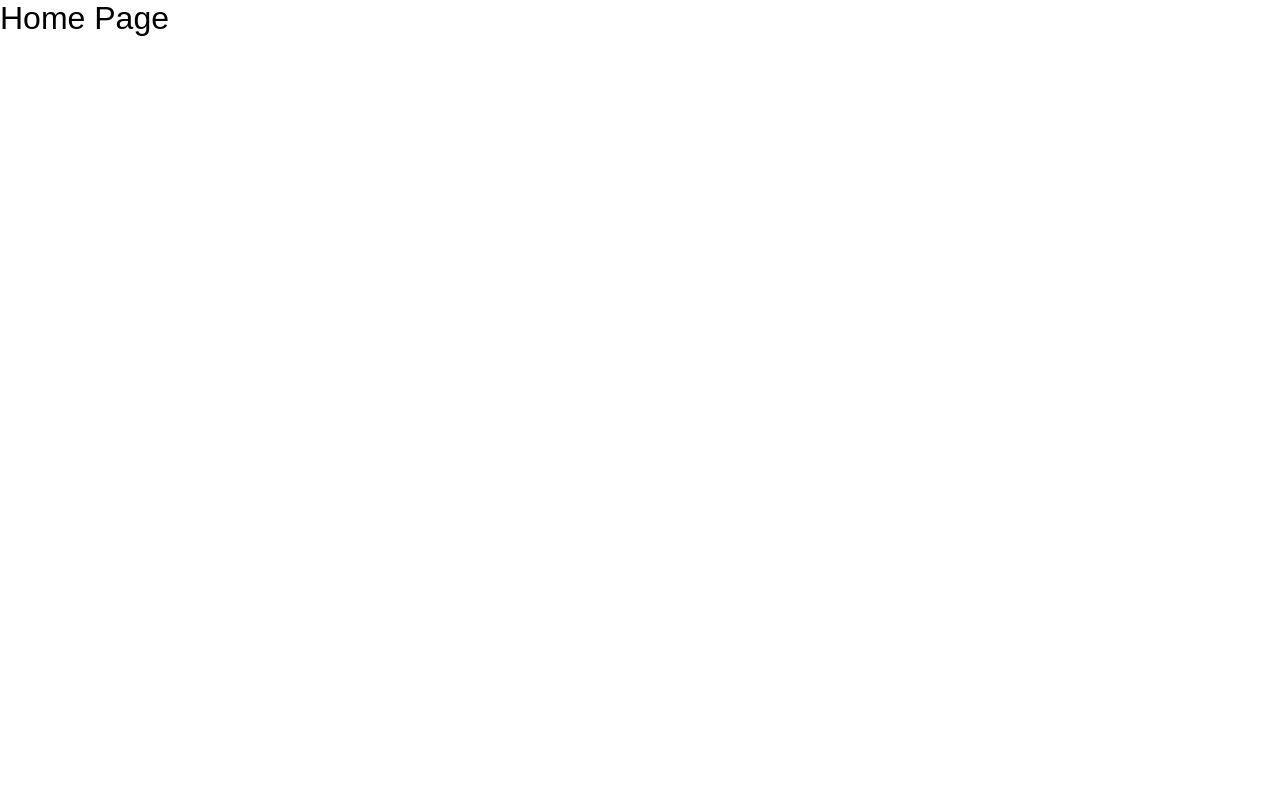
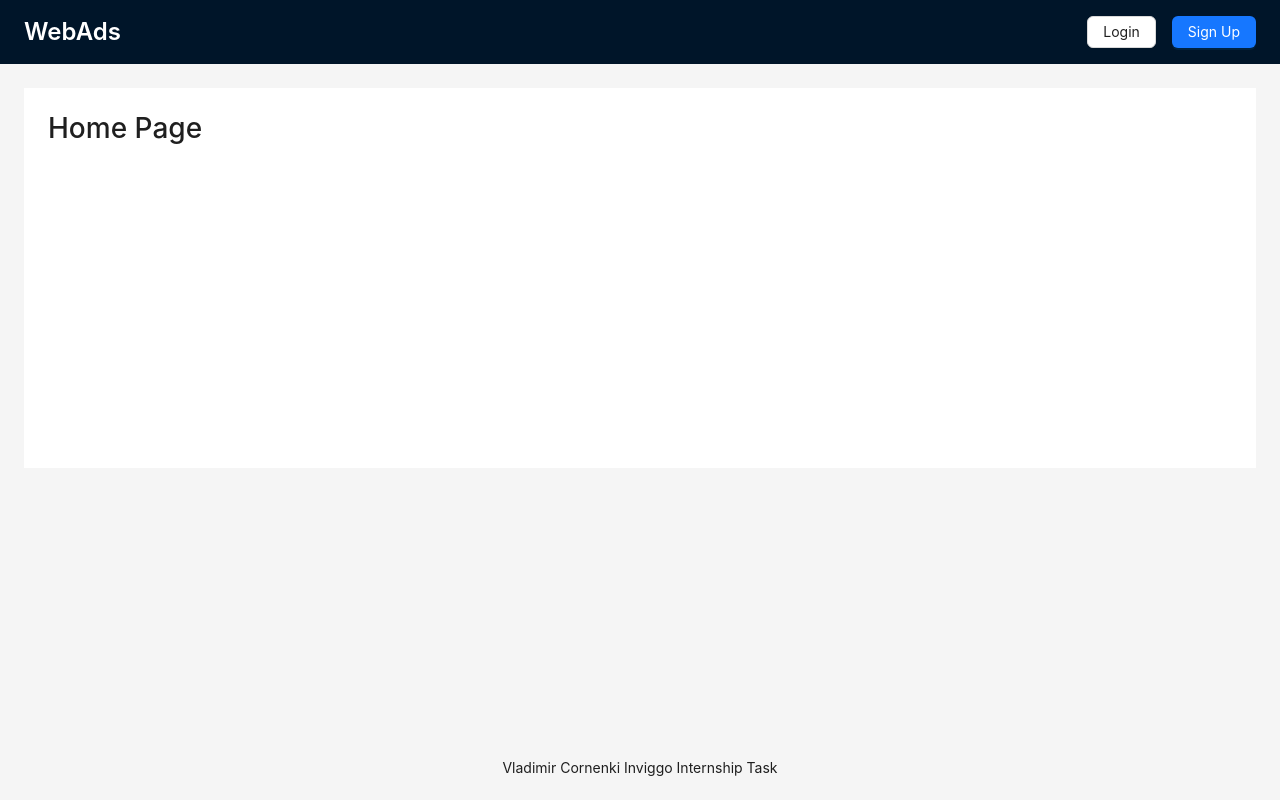
Before and after one commit to cornenkiV/web-ads, a React (Create React App) app in the folder frontend/: page / in a window 1280 px wide. Built offline with nearby package versions, Linux system fonts and the light colour scheme.

Commit message:
feat: implemented navbar

```diff
--- a/frontend/src/App.tsx
+++ b/frontend/src/App.tsx
@@ -1,14 +1,24 @@
 import React from 'react';
 import { BrowserRouter, Routes, Route } from 'react-router-dom';
 import { AuthProvider } from './context/AuthContext';
+import AppLayout from './components/layout/AppLayout';
+
+const HomePage = () => <h1>Home Page</h1>;
+const LoginPage = () => <h1>Login</h1>;
+const RegisterPage = () => <h1>Register</h1>;
+const NewAdPage = () => <h1>Create ad</h1>;
 
 function App() {
   return (
     <AuthProvider>
       <BrowserRouter>
         <Routes>
-          <Route path="/" element={<h1>Home Page</h1>} />
-          <Route path="/login" element={<h1>Login Page</h1>} />
+          <Route path="/" element={<AppLayout />}>
+            <Route index element={<HomePage />} />
+            <Route path="/login" element={<LoginPage />} />
+            <Route path="/register" element={<RegisterPage />} />
+            <Route path="/ads/create" element={<NewAdPage />} />
+          </Route>
         </Routes>
       </BrowserRouter>
     </AuthProvider>
--- /dev/null
+++ b/frontend/src/components/layout/AppLayout.tsx
@@ -0,0 +1,26 @@
+import React from 'react';
+import { Layout } from 'antd';
+import { Outlet } from 'react-router-dom';
+import NavBar from './NavBar';
+
+const { Header, Content, Footer } = Layout;
+
+const AppLayout: React.FC = () => {
+    return (
+        <Layout style={{ minHeight: '100vh' }}>
+            <Header style={{ position: 'fixed', zIndex: 1, width: '100%', padding: '0 24px' }}>
+                <NavBar />
+            </Header>
+            <Content style={{ padding: '0 24px', marginTop: 88 }}>
+                <div style={{ background: '#fff', padding: 24, minHeight: 380 }}>
+                    <Outlet />
+                </div>
+            </Content>
+            <Footer style={{ textAlign: 'center' }}>
+                Vladimir Cornenki Inviggo Internship Task
+            </Footer>
+        </Layout>
+    );
+};
+
+export default AppLayout;
--- /dev/null
+++ b/frontend/src/components/layout/NavBar.tsx
@@ -0,0 +1,99 @@
+import React, { useState } from 'react';
+import { Link, useNavigate } from 'react-router-dom';
+import { Button, Space, Typography, Avatar, Drawer } from 'antd';
+import { UserOutlined, PlusOutlined, LogoutOutlined, MenuOutlined } from '@ant-design/icons';
+import { useAuth } from '../../hooks/useAuth';
+import useBreakpoint from '../../hooks/useBreakpoint';
+
+const { Title } = Typography;
+
+const NavBar: React.FC = () => {
+    const { isAuthenticated, user, logout } = useAuth();
+    const navigate = useNavigate();
+    const isMobile = useBreakpoint();
+
+    const [drawerVisible, setDrawerVisible] = useState(false);
+
+    const handleLogout = () => {
+        logout();
+        setDrawerVisible(false);
+        navigate('/login');
+    };
+
+    const handleNavigation = (path: string) => {
+        navigate(path);
+        setDrawerVisible(false);
+    };
+
+    const NavItems: React.FC<{ isDrawer?: boolean }> = ({ isDrawer = false }) => {
+        const direction = isDrawer ? 'vertical' : 'horizontal';
+        const size = isDrawer ? 'large' : 'middle';
+        const width = isDrawer ? '100%' : 'auto';
+
+        if (isAuthenticated && user) {
+            return (
+                <Space direction={direction} size={size} style={{ width }}>
+                    <Space>
+                        <Avatar icon={<UserOutlined />} />
+                        <Typography.Text strong={!isDrawer} style={{ color: isDrawer ? 'inherit' : 'white' }}>{user.username}</Typography.Text>
+                    </Space>
+                    <Button
+                        type="primary"
+                        icon={<PlusOutlined />}
+                        onClick={() => handleNavigation('/ads/create')}
+                        style={{ width }}
+                    >
+                        Create Ad
+                    </Button>
+                    <Button
+                        icon={<LogoutOutlined />}
+                        onClick={handleLogout}
+                        danger
+                        style={{ width }}
+                    >
+                        Sign Out
+                    </Button>
+                </Space>
+            );
+        }
+        return (
+            <Space direction={direction} size={size} style={{ width }}>
+                <Button onClick={() => handleNavigation('/login')} style={{ width }}>
+                    Login
+                </Button>
+                <Button type="primary" onClick={() => handleNavigation('/register')} style={{ width }}>
+                    Sign Up
+                </Button>
+            </Space>
+        );
+    };
+
+    return (
+        <div style={{ display: 'flex', justifyContent: 'space-between', alignItems: 'center', height: '100%' }}>
+            <Link to="/">
+                <Title level={3} style={{ color: 'white', margin: 0 }}>
+                    WebAds
+                </Title>
+            </Link>
+            {isMobile ? (
+                <>
+                    <Button type="primary" icon={<MenuOutlined />} onClick={() => setDrawerVisible(true)} />
+                    <Drawer
+                        title="Menu"
+                        placement="right"
+                        onClose={() => setDrawerVisible(false)}
+                        open={drawerVisible}
+                    >
+                        <NavItems isDrawer={true} />
+                    </Drawer>
+                </>
+            ) : (
+                <div>
+                    <NavItems />
+                </div>
+            )}
+        </div>
+    );
+};
+
+export default NavBar;
--- /dev/null
+++ b/frontend/src/hooks/useBreakpoint.ts
@@ -0,0 +1,17 @@
+import { useState, useEffect } from 'react';
+import { Grid } from 'antd';
+
+const { useBreakpoint: useAntdBreakpoint } = Grid;
+
+const useBreakpoint = () => {
+    const screens = useAntdBreakpoint();
+    const [isMobile, setIsMobile] = useState(false);
+
+    useEffect(() => {
+        setIsMobile(!screens.md);
+    }, [screens]);
+
+    return isMobile;
+};
+
+export default useBreakpoint;
```
